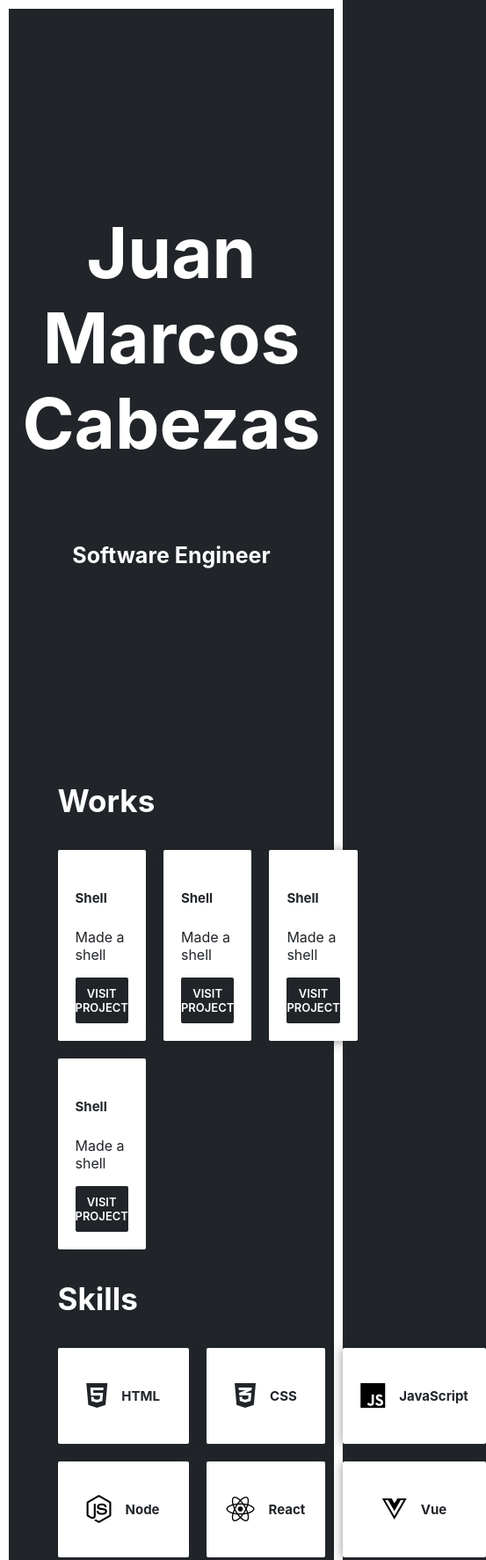
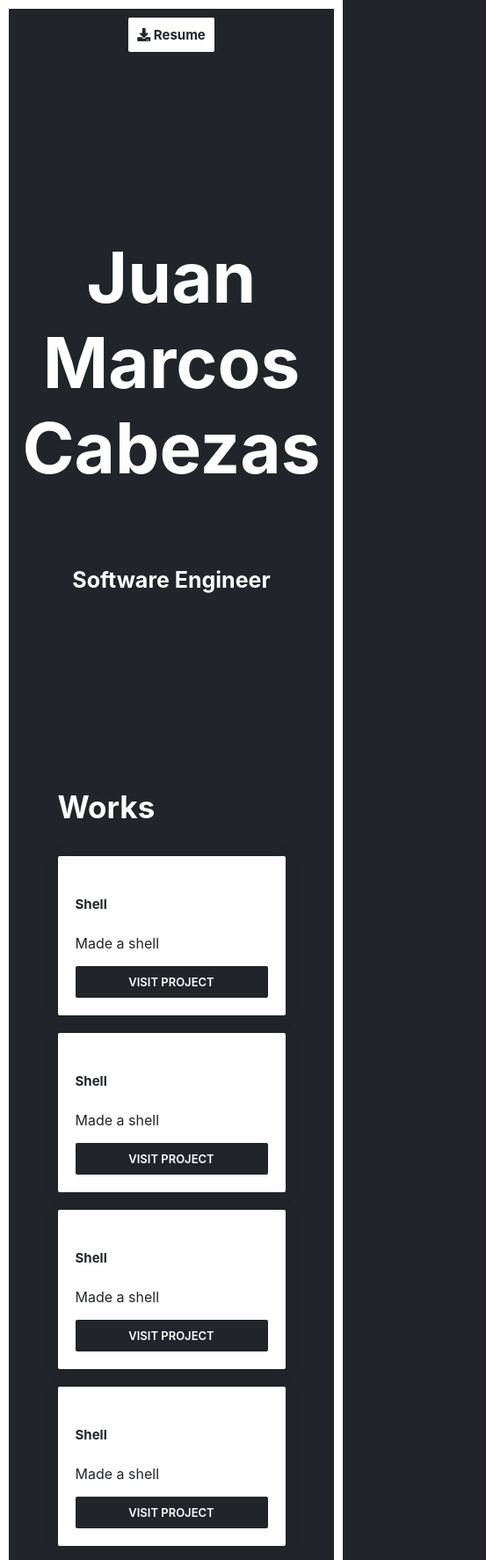
Before and after one commit to juanmarcoscabezas/juanmarcoscabezas.github.io, a plain HTML site: page index.html in a window 390 px wide. Shown: the top 1773 px of the page at 88% size, 553 px wide, since content can reach past the window. Drawn offline with Linux system fonts and the light colour scheme.

Commit message:
Adding responsive

```diff
--- a/index.html
+++ b/index.html
@@ -9,6 +9,14 @@
     <link rel="stylesheet" href="https://cdnjs.cloudflare.com/ajax/libs/font-awesome/5.15.3/css/all.min.css" integrity="sha512-iBBXm8fW90+nuLcSKlbmrPcLa0OT92xO1BIsZ+ywDWZCvqsWgccV3gFoRBv0z+8dLJgyAHIhR35VZc2oM/gI1w==" crossorigin="anonymous" referrerpolicy="no-referrer" />
 </head>
 <body>
+    <section class="section" style="text-align: center;">
+        <a class="card--button2" href="/Juan Marcos - Software Engineer 2021.pdf" target="_blank" rel="noopener noreferrer">
+            <h5 style="margin: 10px;">
+                <i class="fas fa-download"></i>
+                Resume
+            </h5>
+        </a>
+    </section>
     <main class="main">
         <h1>Juan Marcos Cabezas</h1>
         <h4>Software Engineer</h4>
--- a/style.css
+++ b/style.css
@@ -7,7 +7,7 @@ body {
 }
 
 .main {
-    height: 100vh;
+    height: 95vh;
     display: flex;
     flex-direction: column;
     align-items: center;
@@ -73,7 +73,52 @@ h5 {
     text-align: center;
 }
 
+.card--button2 {
+    display: inline-block;
+    background: white;
+    color: #212529;
+    text-decoration: none;
+    border-radius: 2px;
+    font-size: 13px;
+    font-weight: 600;
+    text-align: center;
+    margin-top: 10px;
+}
+
 .card--icon {
     font-size: 2em;
     margin-right: 1rem;
 }
+
+/* Extra small devices (phones, 600px and down) */
+@media only screen and (max-width: 600px) {
+    .container {
+        display: grid;
+        grid-template-columns: 1fr;
+        grid-column-gap: 20px;
+        grid-row-gap: 20px;
+        margin: 20px 0;
+    }
+}
+
+/* Small devices (portrait tablets and large phones, 600px and up) */
+@media only screen and (min-width: 600px) {
+    .container {
+        display: grid;
+        grid-template-columns: 1fr 1fr;
+        grid-column-gap: 20px;
+        grid-row-gap: 20px;
+        margin: 20px 0;
+    }
+}
+
+/* Medium devices (landscape tablets, 768px and up) */
+@media only screen and (min-width: 768px) {
+    .container {
+        display: grid;
+        grid-template-columns: 1fr 1fr 1fr;
+        grid-column-gap: 20px;
+        grid-row-gap: 20px;
+        margin: 20px 0;
+    }
+}
```
Also changed, not shown: icons/js.svg (deleted), 1 other file.
